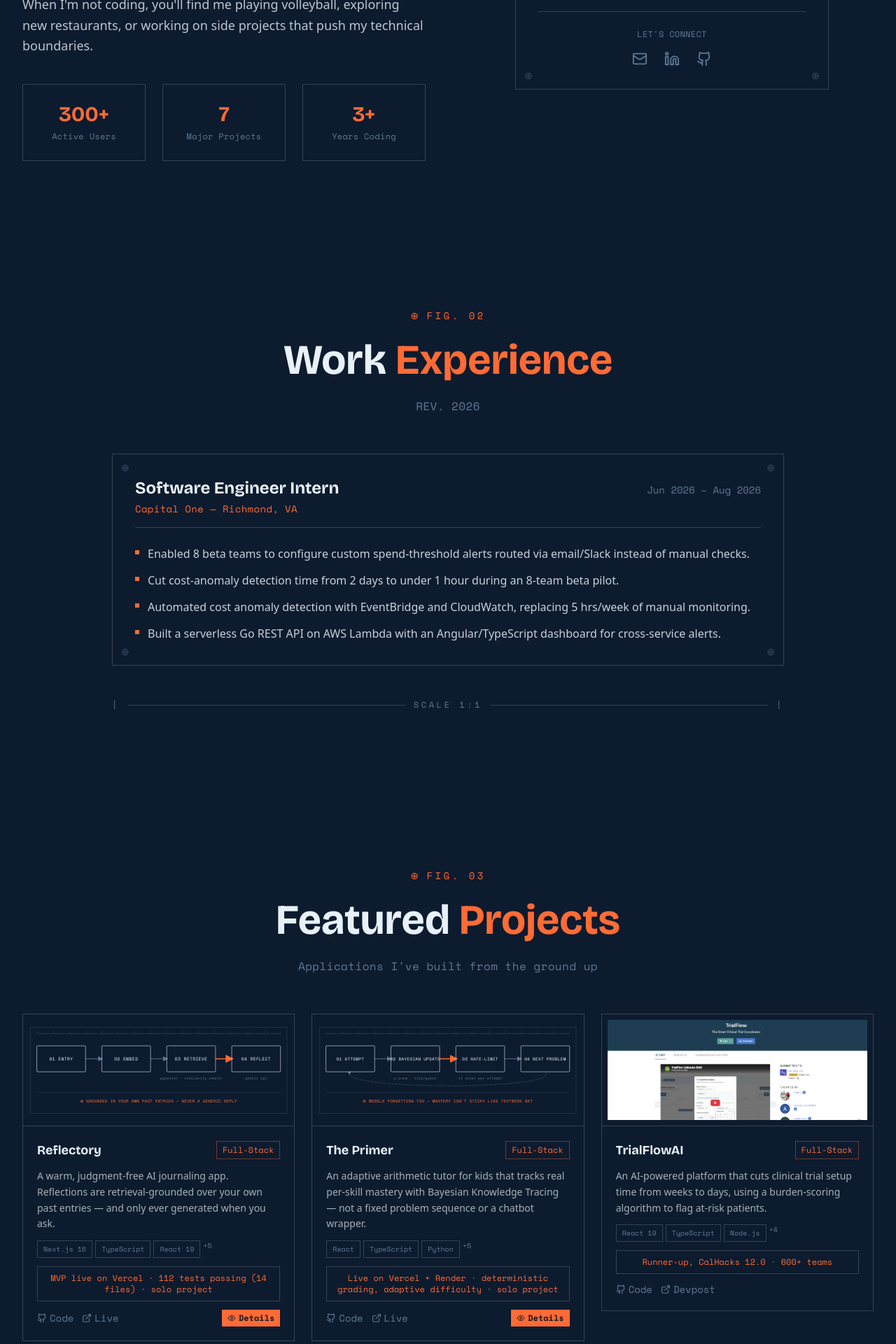
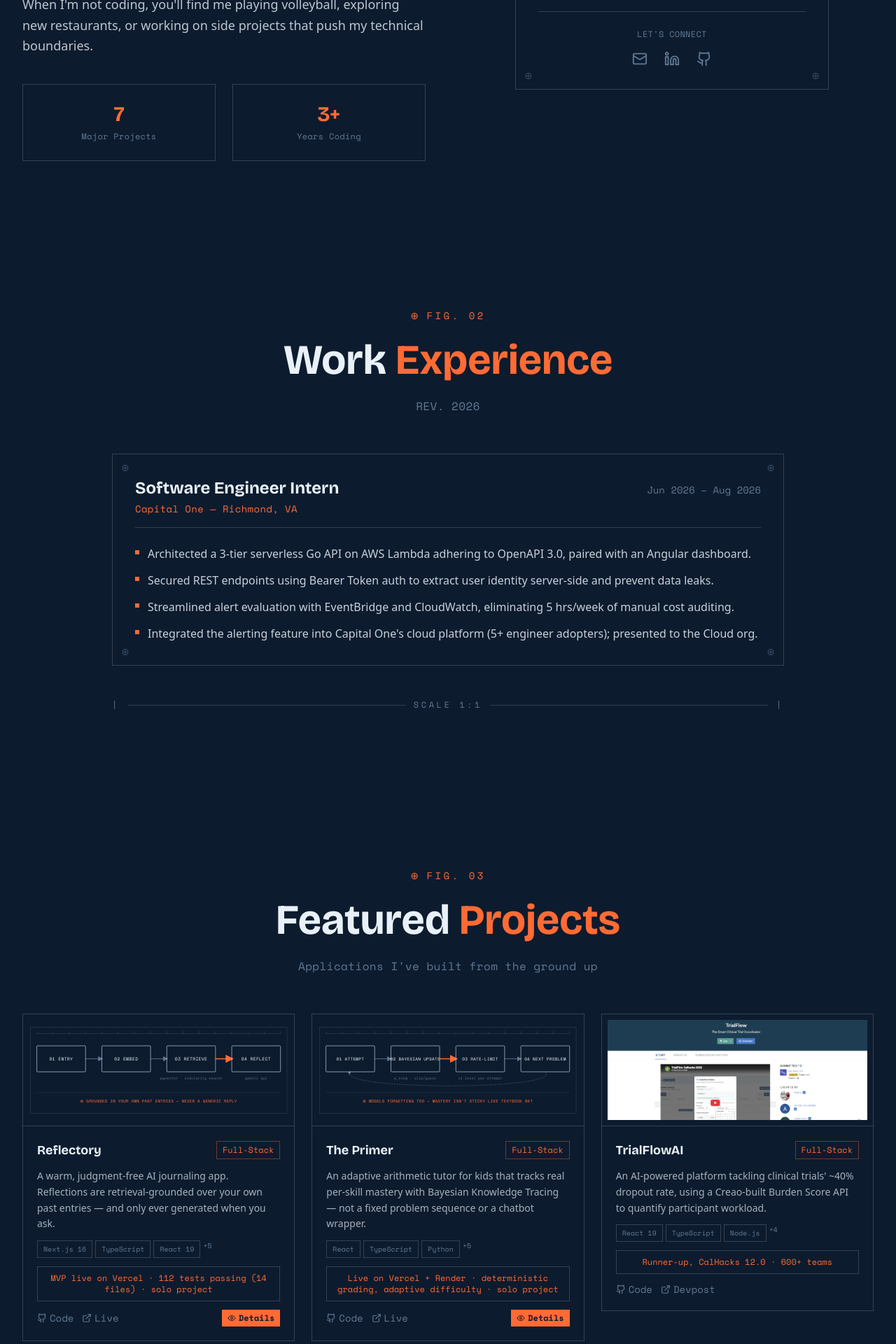
Before and after one commit to EthanLee101/personal-portfolio, a React (Vite) app in the folder my-portfolio/: page / in a window 1280 px wide. Shown: the part 1300-3220 px from the top of the page at 70% size. Built offline with nearby package versions, Linux system fonts and the light colour scheme.

Commit message:
Portfolio Updates

```diff
--- a/my-portfolio/src/components/About.jsx
+++ b/my-portfolio/src/components/About.jsx
@@ -20,7 +20,7 @@ export default function About() {
               ))}
             </Reveal>
 
-            <Reveal as="div" className="grid grid-cols-3 gap-3 sm:gap-6 px-4 sm:px-0">
+            <Reveal as="div" className="grid grid-cols-2 gap-3 sm:gap-6 px-4 sm:px-0">
               {about.stats.map((stat) => (
                 <RevealItem
                   key={stat.label}
--- a/my-portfolio/src/data/content.js
+++ b/my-portfolio/src/data/content.js
@@ -30,7 +30,6 @@ export const about = {
     "When I'm not coding, you'll find me playing volleyball, exploring new restaurants, or working on side projects that push my technical boundaries.",
   ],
   stats: [
-    { value: '300+', label: 'Active Users' },
     { value: '7', label: 'Major Projects' },
     { value: '3+', label: 'Years Coding' },
   ],
@@ -50,10 +49,10 @@ export const experience = [
     role: 'Software Engineer Intern',
     dates: 'Jun 2026 – Aug 2026',
     bullets: [
-      'Enabled 8 beta teams to configure custom spend-threshold alerts routed via email/Slack instead of manual checks.',
-      'Cut cost-anomaly detection time from 2 days to under 1 hour during an 8-team beta pilot.',
-      'Automated cost anomaly detection with EventBridge and CloudWatch, replacing 5 hrs/week of manual monitoring.',
-      'Built a serverless Go REST API on AWS Lambda with an Angular/TypeScript dashboard for cross-service alerts.',
+      'Architected a 3-tier serverless Go API on AWS Lambda adhering to OpenAPI 3.0, paired with an Angular dashboard.',
+      'Secured REST endpoints using Bearer Token auth to extract user identity server-side and prevent data leaks.',
+      'Streamlined alert evaluation with EventBridge and CloudWatch, eliminating 5 hrs/week of manual cost auditing.',
+      "Integrated the alerting feature into Capital One's cloud platform (5+ engineer adopters); presented to the Cloud org.",
     ],
   },
 ];
@@ -103,6 +102,7 @@ export const projects = [
         'Argon2id password hashing and JWT bearer auth (not cookies, to sidestep cross-origin CSRF) with a PIN-unlock path held to the same rate-limiting standard',
         'Per-IP rate limiting on every unauthenticated endpoint and opaque UUID lookups instead of enumerable sequential IDs',
         'PostgreSQL access optimized with targeted indexes and eager loading, eliminating an N+1 query bottleneck',
+        'React frontend with a JWT-authenticated parent dashboard tracking per-skill mastery and session history',
       ],
     },
   },
@@ -110,8 +110,8 @@ export const projects = [
     id: 3,
     title: 'TrialFlowAI',
     description:
-      "An AI-powered platform that cuts clinical trial setup time from weeks to days, using a burden-scoring algorithm to flag at-risk patients.",
-    tech: ['React 19', 'TypeScript', 'Node.js', 'Express.js', 'Composio MCP', 'Google APIs', 'OpenAI'],
+      "An AI-powered platform tackling clinical trials' ~40% dropout rate, using a Creao-built Burden Score API to quantify participant workload.",
+    tech: ['React 19', 'TypeScript', 'Node.js', 'Express.js', 'Creao', 'Composio MCP', 'Google APIs'],
     stats: 'Runner-up, CalHacks 12.0 · 600+ teams',
     image: '/trial-flow.png',
     github: 'https://github.com/cloyooni/calhacks_project',
@@ -135,11 +135,10 @@ export const projects = [
       description:
         'A comprehensive schedule planning tool designed specifically for UCLA students.',
       features: [
-        'Algorithm-based conflict detection with 99.1% accuracy',
-        'RESTful API design with comprehensive error handling',
-        'MongoDB indexing optimization for 3x faster queries',
-        'Implemented JWT authentication with refresh tokens',
-        'Responsive design tested across 15+ device types',
+        'Architected a MERN stack app processing 15,000+ course combinations to optimize student schedules',
+        'Built a UCLA course-catalog scraper enabling students to sort schedules by proximity or time of day',
+        'Integrated Google OAuth 2.0 authentication, improving signup-to-login conversion from 55% to 80%',
+        'Developed a dynamic programming algorithm reducing average schedule conflicts from 3.1 per user to 2.0',
       ],
     },
   },
```
